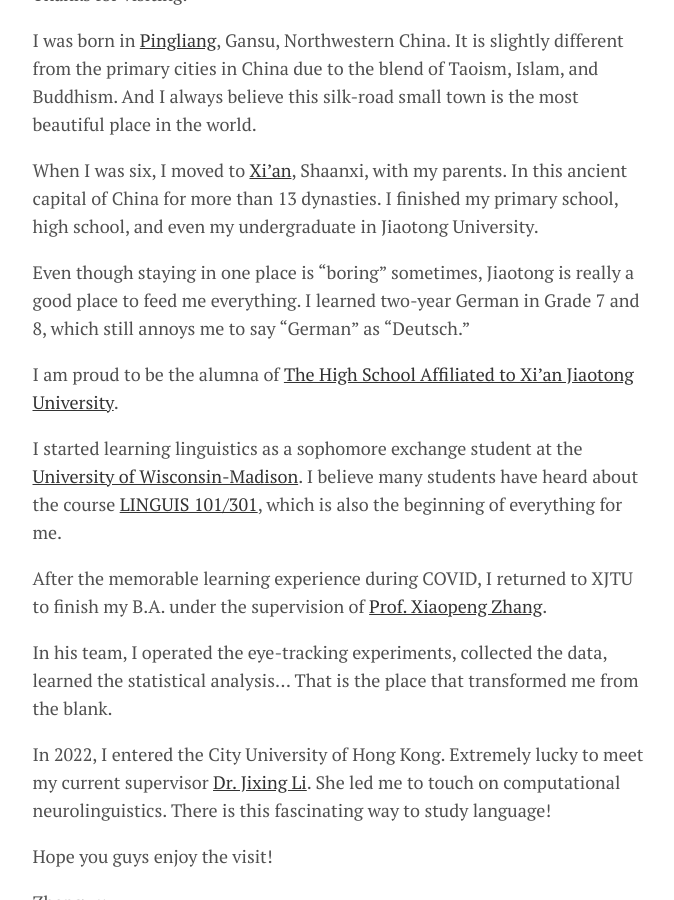
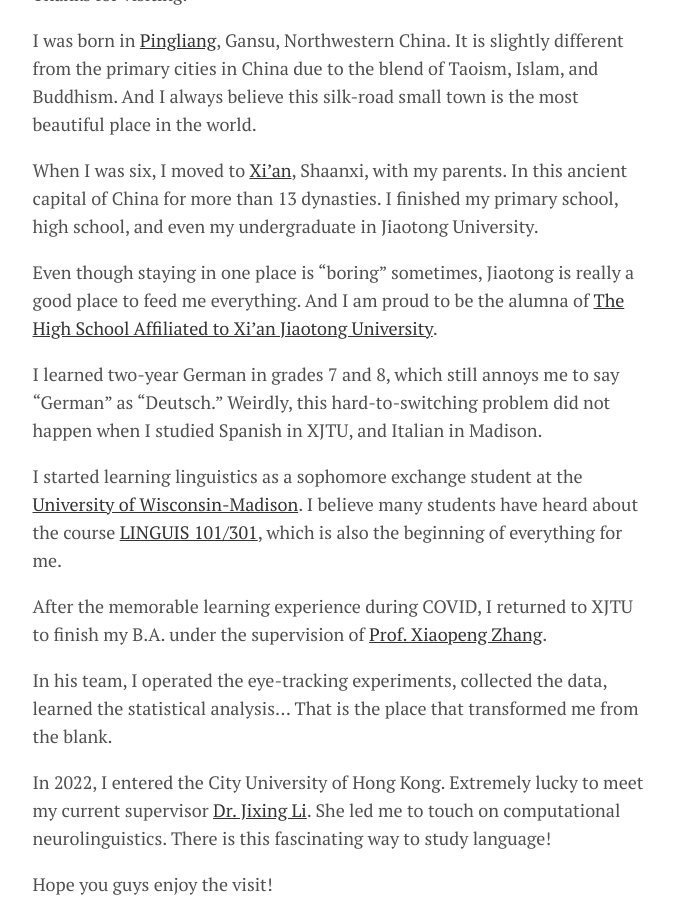
Before and after one commit to zhengwuma/zhengwuma.github.io, a Jekyll site: the page built from _posts/2023-02-05-about-me.md, in a window 1280 px wide and 900 px high, scrolled down 611 px. Shown: the whole window, without its empty margins (300-974 px from the left). Built offline with Jekyll 4.4.1, drawn with Linux system fonts in a browser that asks for light colours.

Commit message:
Update 2023-02-05-about-me.md

```diff
--- a/_posts/2023-02-05-about-me.md
+++ b/_posts/2023-02-05-about-me.md
@@ -15,9 +15,9 @@ I was born in [Pingliang](https://www.trip.com/travel-guide/destination/pinglian
 
 When I was six, I moved to [Xi'an](https://en.wikipedia.org/wiki/Xi%27an), Shaanxi, with my parents. In this ancient capital of China for more than 13 dynasties. I finished my primary school, high school, and even my undergraduate in Jiaotong University.
 
-Even though staying in one place is "boring" sometimes, Jiaotong is really a good place to feed me everything. I learned two-year German in Grade 7 and 8, which still annoys me to say "German" as "Deutsch."
+Even though staying in one place is "boring" sometimes, Jiaotong is really a good place to feed me everything. And I am proud to be the alumna of [The High School Affiliated to Xi'an Jiaotong University](http://www.xajdfz.com.cn/).
 
-I am proud to be the alumna of [The High School Affiliated to Xi'an Jiaotong University](http://www.xajdfz.com.cn/).
+I learned two-year German in grades 7 and 8, which still annoys me to say "German" as "Deutsch." Weirdly, this hard-to-switching problem did not happen when I studied Spanish in XJTU, and Italian in Madison.
 
 I started learning linguistics as a sophomore exchange student at the [University of Wisconsin-Madison](https://www.wisc.edu/). I believe many students have heard about the course [LINGUIS 101/301](https://guide.wisc.edu/courses/linguis/), which is also the beginning of everything for me.
 
```
